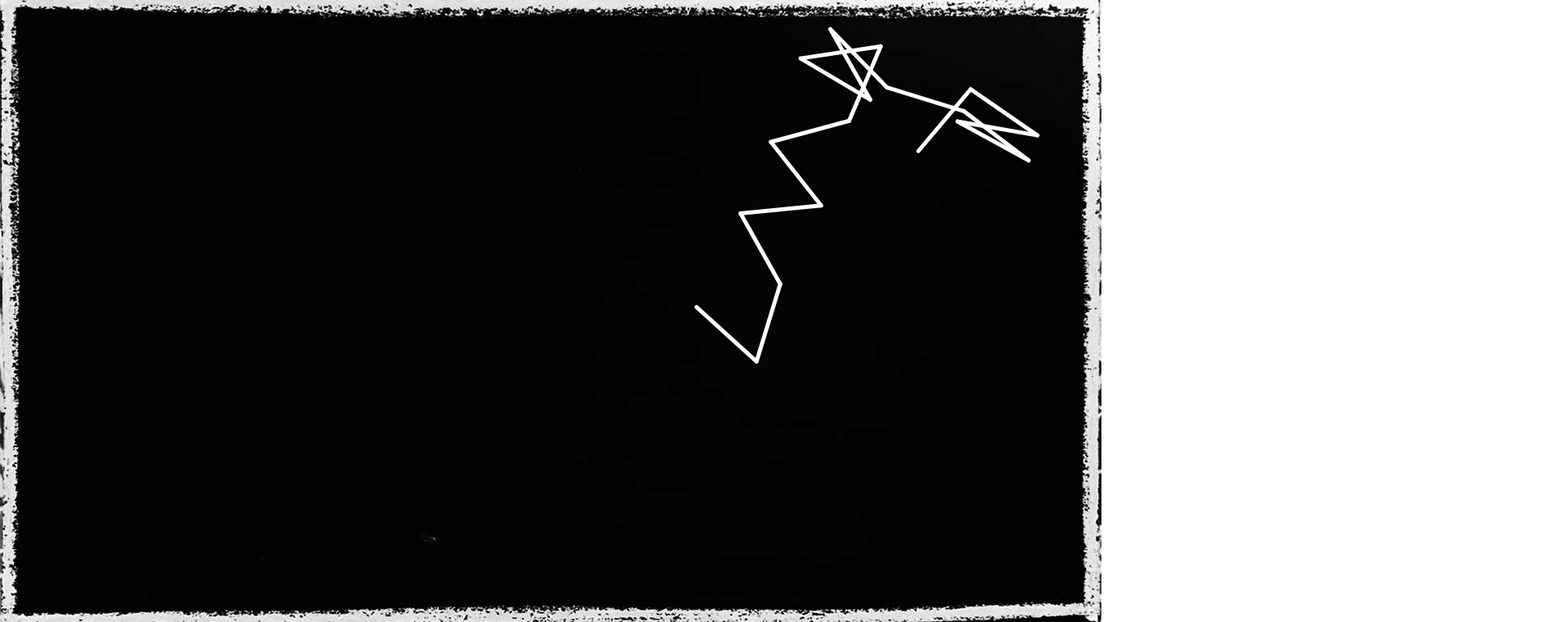
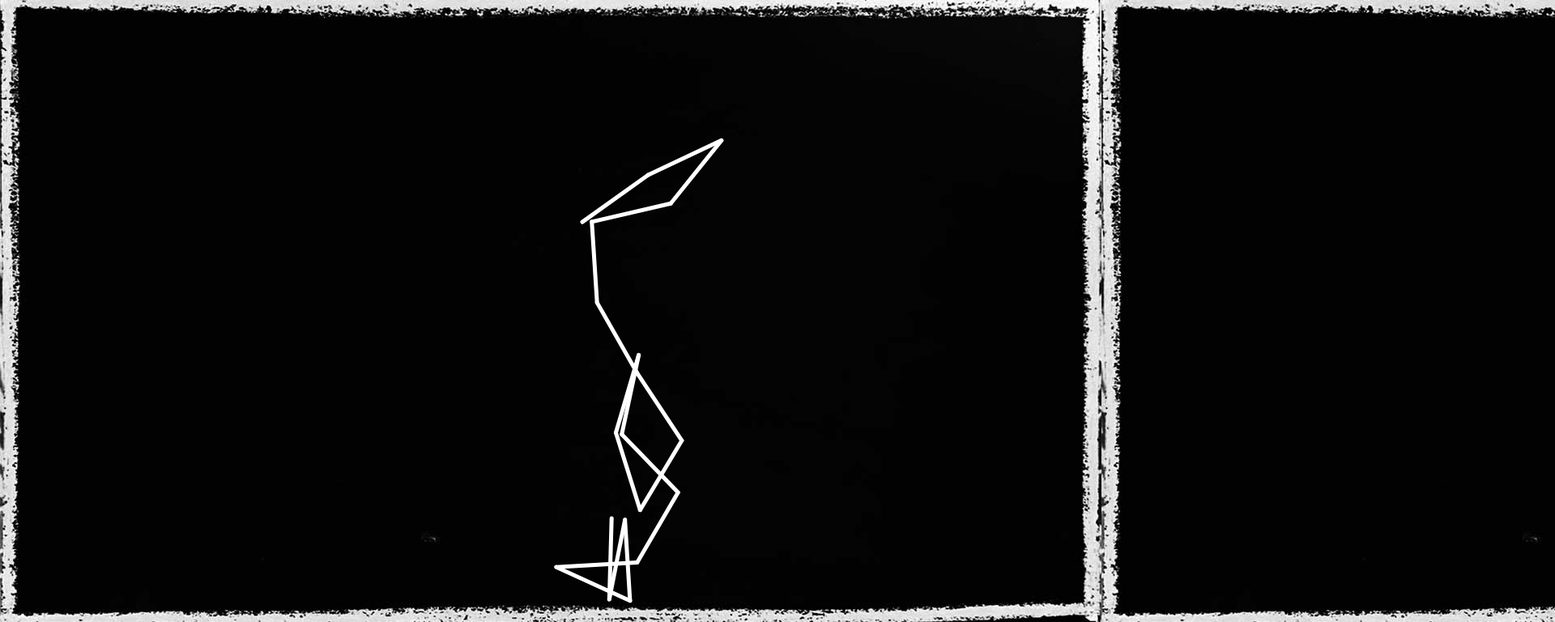
Before and after one commit to anselbobrow/CPSC-334, a website built with Parcel: page m1t2/processing/src/index.html in a window 1280 px wide. Shown: the top 768 px of the page at 81% size, 1920 px wide, since content can reach past the window. Built offline with nearby package versions, Linux system fonts and the light colour scheme.

Commit message:
[feature] each screen has a 1 line delay

```diff
--- a/m1t2/processing/src/index.html
+++ b/m1t2/processing/src/index.html
@@ -10,7 +10,7 @@
         body {
             padding: 0;
             margin: 0;
-            overflow: hidden;
+            /* overflow: hidden; */
         }
     </style>
 
--- a/m1t2/processing/src/sketch.ts
+++ b/m1t2/processing/src/sketch.ts
@@ -8,7 +8,8 @@ let border_imgs: p5.Image[] = [];
 // parameters, play with these!
 let TAIL_LENGTH = 10;
 const LINE_LENGTH = 100;
-const SPEED = 10;
+const SPEED = 25;
+const LINE_HISTORY = 50;
 
 // screen size setup
 const WIDTH = 1360;
@@ -44,7 +45,7 @@ const sketch = (p: p5) => {
     }
 
     p.setup = () => {
-        p.createCanvas(WIDTH, HEIGHT);
+        p.createCanvas(WIDTH * 6, HEIGHT);
         p.stroke('white');
         p.strokeWeight(5);
         p.frameRate(SPEED);
@@ -63,6 +64,22 @@ const sketch = (p: p5) => {
                 newY = LINE_LENGTH * p.sin(randAngle) + prevPoint.y;
             } while (newX < 0 + INSET || newX > WIDTH - INSET || newY < 0 + INSET || newY > HEIGHT - INSET)
 
+            // display border images
+            for (let i = 0; i < 6; i++) {
+                p.image(border_imgs[background_number], WIDTH * i, 0);
+            }
+            background_number = (background_number + 1) % 3;
+
+            // display all lines
+            for (let i = 0; i < 6; i++) {
+                lineQueue.forEach((l, idx) => {
+                    let xoffset = WIDTH * i;
+                    if (lineQueue.length - idx > i && idx > 5 - i) {
+                        p.line(l.x1 + xoffset, l.y1, l.x2 + xoffset, l.y2);
+                    }
+                });
+            }
+
             // create new line based on above random direction, add it to the queue
             const line = new Line(prevPoint.x, prevPoint.y, newX, newY);
             lineQueue.push(line);
@@ -71,21 +88,12 @@ const sketch = (p: p5) => {
                 lineQueue.shift();
             }
 
-            prevPoint = new p5.Vector(newX, newY);
-
-            // display all lines
-            // TODO: custom backgrounds
-            p.background(border_imgs[background_number]);
-            background_number = (background_number + 1) % 3;
-
-            for (let l of lineQueue) {
-                p.line(l.x1, l.y1, l.x2, l.y2);
-            }
-
             // increase tail length as time goes on
             if (p.frameCount % 10 == 0) {
                 TAIL_LENGTH += 1;
             }
+
+            prevPoint = new p5.Vector(newX, newY);
         }
     };
 
```
